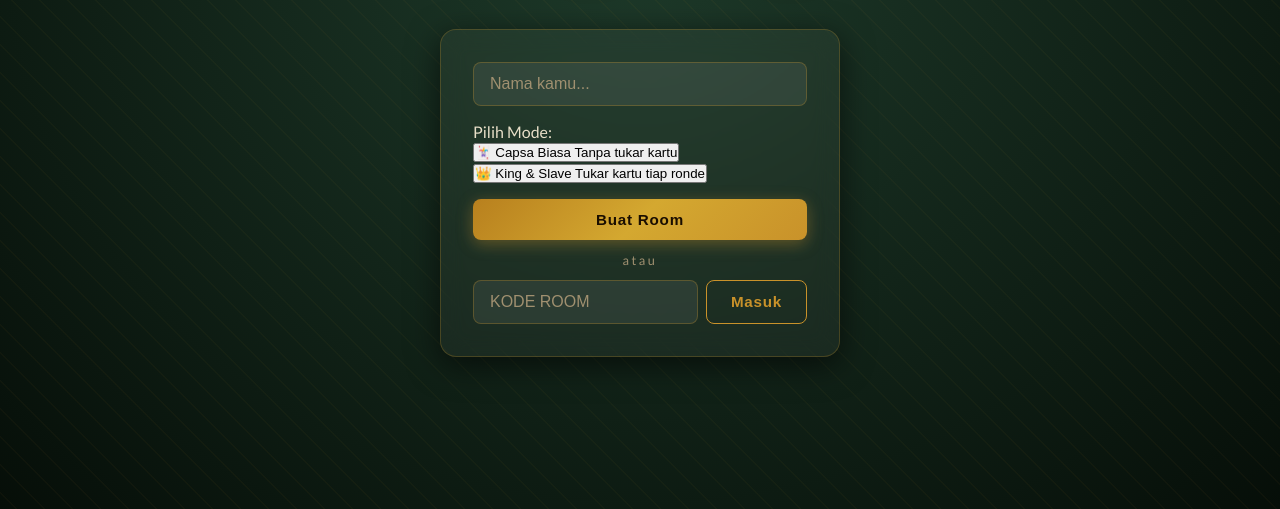
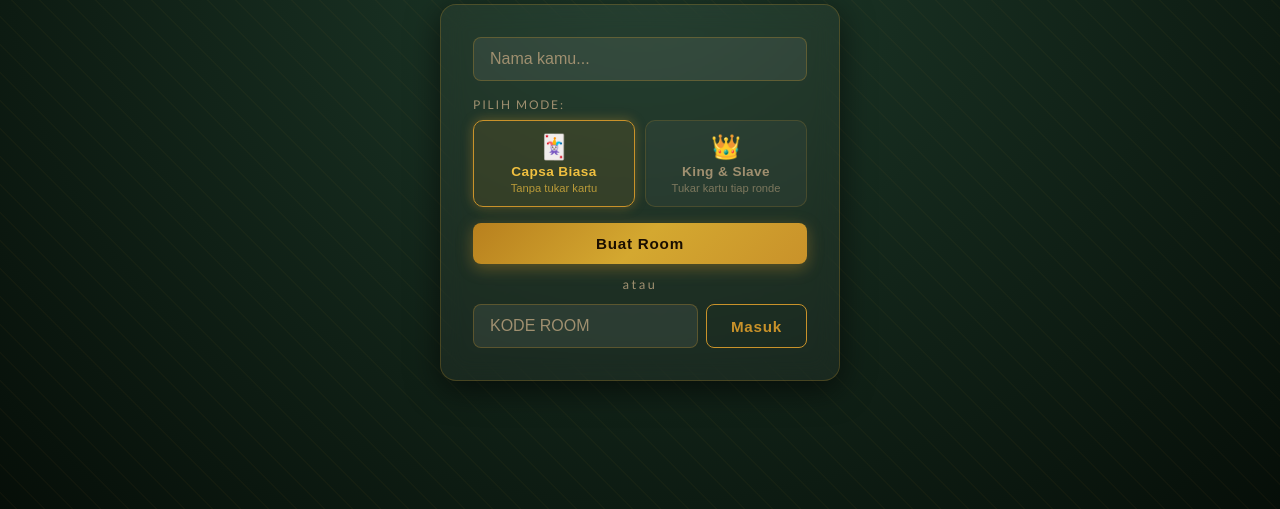
Before and after one commit to chrisandypw/capsa-king-slave, a website: page public/index.html in a window 1280 px wide. Shown: the part 291-800 px from the top of the page. Drawn offline with nearby package versions, Linux system fonts and the light colour scheme; no server answers.

Commit message:
Update style.css

```diff
--- a/public/css/style.css
+++ b/public/css/style.css
@@ -136,6 +136,44 @@ input[type="text"]::placeholder { color: var(--text-dim); }
 .join-row { display: flex; gap: 8px; }
 .join-row input { flex: 1; text-transform: uppercase; }
 .hidden { display: none !important; }
+
+/* Mode Selector */
+.mode-selector { display: flex; flex-direction: column; gap: 8px; }
+.mode-label { font-size: 0.75rem; color: var(--text-dim); letter-spacing: 0.15em; text-transform: uppercase; }
+.mode-btns { display: flex; gap: 10px; }
+.mode-btn {
+  flex: 1;
+  display: flex; flex-direction: column; align-items: center; gap: 3px;
+  padding: 12px 8px;
+  background: rgba(255,255,255,0.04);
+  border: 1.5px solid rgba(201,146,42,0.2);
+  border-radius: 10px;
+  cursor: pointer;
+  transition: all 0.2s;
+  color: var(--text-dim);
+}
+.mode-btn:hover { border-color: var(--gold); color: var(--text-light); background: rgba(201,146,42,0.07); }
+.mode-btn.active {
+  border-color: var(--gold);
+  background: rgba(201,146,42,0.12);
+  color: var(--gold-light);
+  box-shadow: 0 0 12px var(--gold-glow);
+}
+.mode-icon { font-size: 1.5rem; }
+.mode-name { font-size: 0.85rem; font-weight: 700; letter-spacing: 0.03em; }
+.mode-desc { font-size: 0.7rem; opacity: 0.7; }
+
+/* Mode badge in waiting room & game */
+#waiting-mode-badge, #game-mode-badge {
+  font-size: 0.75rem;
+  padding: 3px 12px;
+  border-radius: 20px;
+  border: 1px solid rgba(201,146,42,0.3);
+  color: var(--gold);
+  letter-spacing: 0.1em;
+  text-transform: uppercase;
+  background: rgba(201,146,42,0.08);
+}
 
 /* ── Waiting Room ── */
 #screen-waiting {
```
